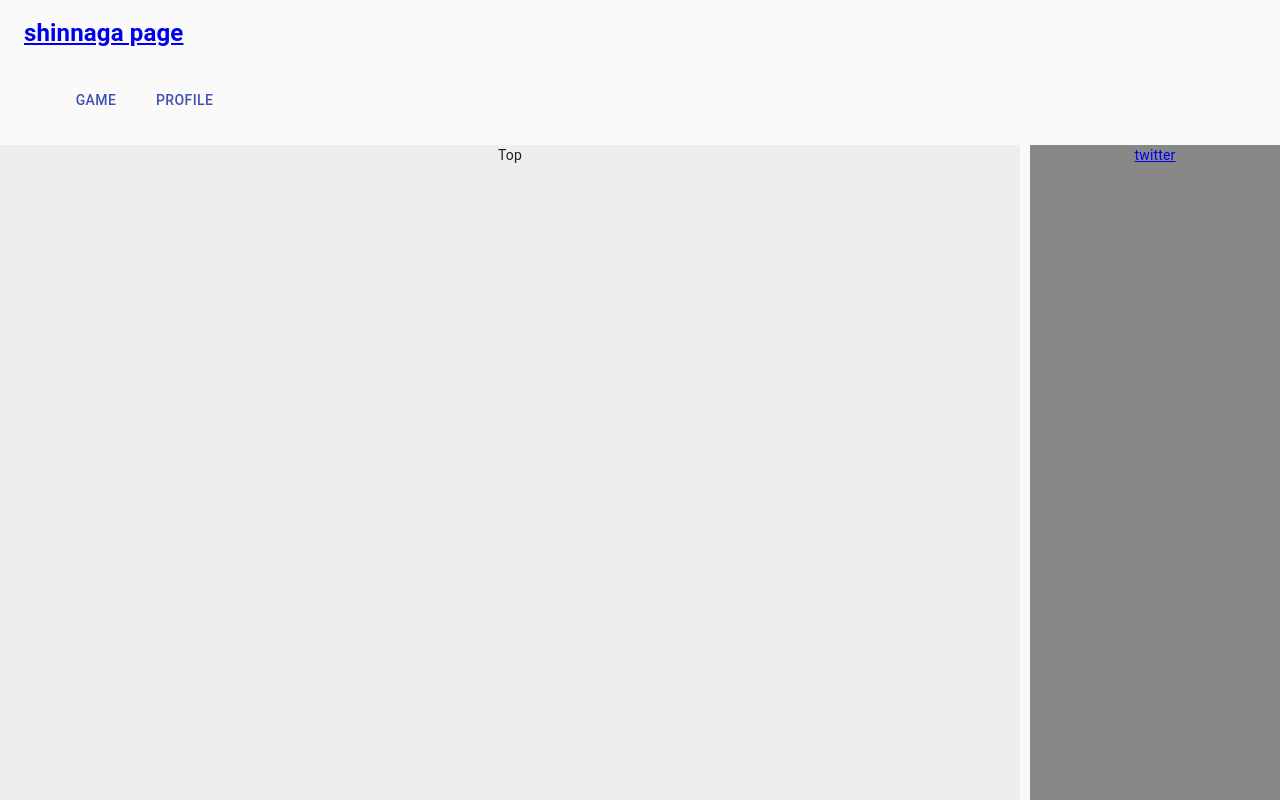
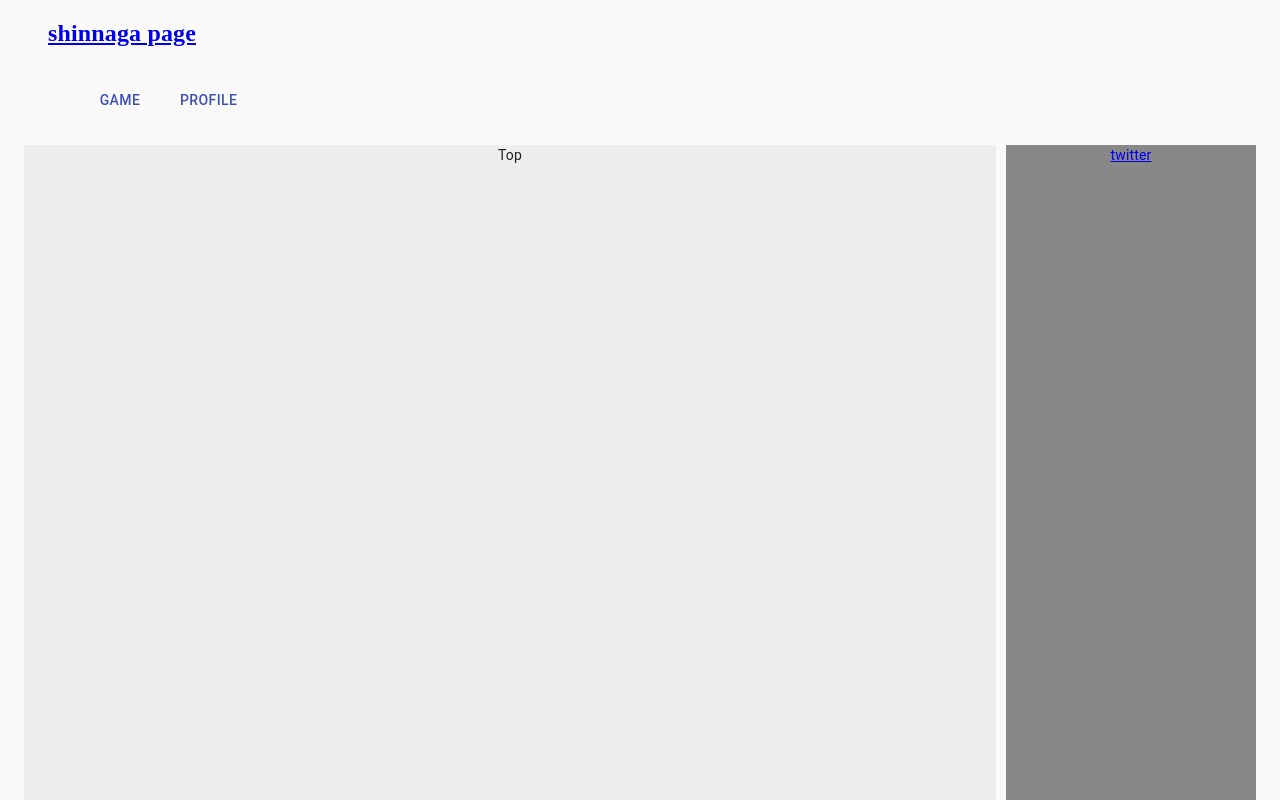
Before and after one commit to sinjikoro/my-app, a React (Create React App) app: page / in a window 1280 px wide. Shown: the top 800 px of the page. Built offline with nearby package versions, Linux system fonts and the light colour scheme.

Commit message:
edit css

```diff
--- a/src/App.css
+++ b/src/App.css
@@ -3,7 +3,7 @@ body {
   flex-direction: column;
 }
 
-main {
+.main {
   display: flex;
   min-height: 100vh;
   margin: 10px 0 10px 0;
--- a/src/App.js
+++ b/src/App.js
@@ -7,6 +7,7 @@ import './App.css';
 import {
   BrowserRouter as Router
 } from 'react-router-dom';
+import Box from '@material-ui/core/Box';
 
 const menus = [
   {title: 'Game', url: '/game'},
@@ -18,10 +19,10 @@ const App = () => {
     <React.Fragment>
       <Router>
           <Header title='shinnaga page' menus={menus} />
-          <main>
+          <Box className='main'>
             <Content />
             <Navigation />
-          </main>
+          </Box>
           <Footer />
       </Router>
     </ React.Fragment>
--- a/src/components/Header.css
+++ b/src/components/Header.css
@@ -1,11 +1,6 @@
-div #head {
-  height: 70px;
-  text-align: center;
-  background-color: #888;
-}
-
 .header_logo {
   font-size: 24px;
+  font-family: 'Amatic SC', cursive;
 }
 
 .header_nav {
--- a/src/index.css
+++ b/src/index.css
@@ -1,8 +1,8 @@
+@import url('https://fonts.googleapis.com/css2?family=Josefin+Slab&display=swap');
+
 body {
   margin: 0;
-  font-family: -apple-system, BlinkMacSystemFont, 'Segoe UI', 'Roboto', 'Oxygen',
-    'Ubuntu', 'Cantarell', 'Fira Sans', 'Droid Sans', 'Helvetica Neue',
-    sans-serif;
+  font-family: 'Josefin Slab', serif;
   -webkit-font-smoothing: antialiased;
   -moz-osx-font-smoothing: grayscale;
 }
--- a/src/index.js
+++ b/src/index.js
@@ -4,15 +4,14 @@ import './index.css';
 import App from './App';
 import * as serviceWorker from './serviceWorker';
 import CssBaseline from '@material-ui/core/CssBaseline';
+import { Container } from '@material-ui/core';
 
 ReactDOM.render(
   <React.StrictMode>
     <CssBaseline />
-    <header>
-    </header>
-    <body>
+    <Container maxWidth='xl'>
       <App />
-    </body>
+    </Container>
   </React.StrictMode>,
   document.getElementById('root')
 );
```
